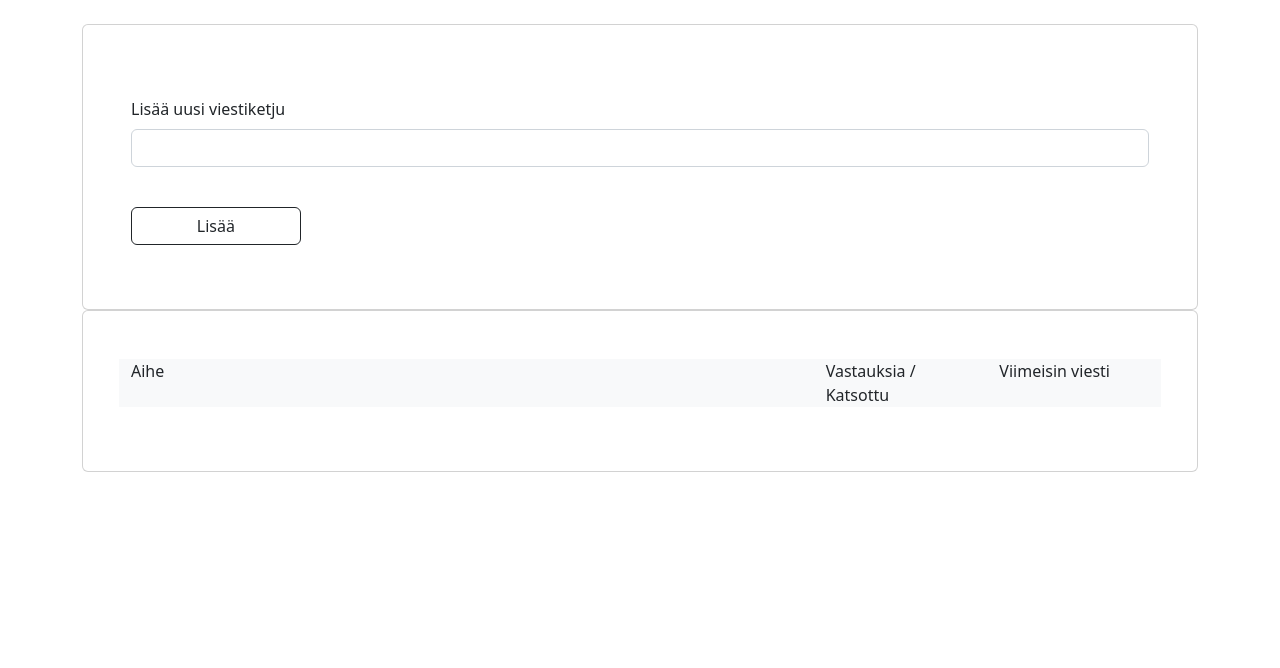
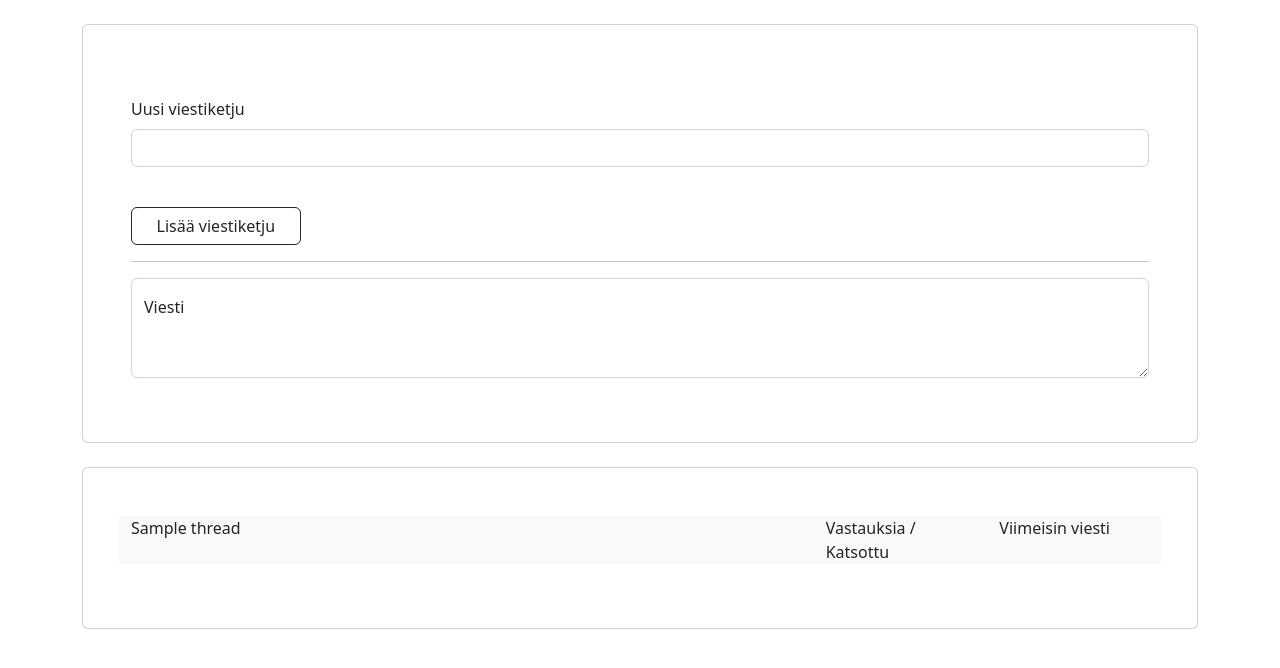
Before and after one commit to pekkalin/tsoha, a Flask app: template templates/threads.html in a window 1280 px wide. Shown: the part 56-724 px from the top of the page. Run offline with Flask 2, Linux system fonts and the light colour scheme; the template is opened without the code that fills it: most values are stand-ins (such as "Sample title", 1, 10 or a date in 2020); parts of the project's set-up code (start-up, migrations or seed data) failed here and were passed over.

Commit message:
basic functionality for adding and getting message threads

```diff
--- a/app.py
+++ b/app.py
@@ -1,5 +1,6 @@
 from crypt import methods
 from datetime import datetime
+from operator import le
 from os import getenv
 
 from flask import Flask, flash, redirect, render_template, request, url_for
@@ -9,7 +10,7 @@ from flask_sqlalchemy import SQLAlchemy
 from werkzeug.security import check_password_hash, generate_password_hash
 
 import service
-from model import Topic
+from model import Thread, Topic
 
 app = Flask(__name__)
 app.config["SQLALCHEMY_DATABASE_URI"] = getenv("DATABASE_URL")
@@ -71,14 +72,18 @@ def register():
 
 @app.route("/topic", methods=['GET', 'POST'])
 def topic():
+    topics = []
     if request.method == "GET":
+        print("getting all topics..")
         topics = service.get_all_topics()
+        print(topics)
 
     elif request.method == "POST":
         restricted = False
         if 'restricted' in request.form:
             restricted = True
 
+        # remove hardcoded user!
         service.add_topic(Topic(topic_name=request.form['topic'],
                                 restricted_access=restricted, created="", created_by=1, updated=""))
         topics = service.get_all_topics()
@@ -86,10 +91,31 @@ def topic():
     return render_template("topics.html", topics=topics)
 
 
-@app.route("/thread/<int:topic_id>", methods=['GET', 'POST'])
-def thread(topic_id):
-    print("Topic id: ", topic_id)
-    return render_template("threads.html")
+@app.route("/thread/<int:topic>")
+def thread(topic):
+    threads = service.get_threads_by_topic(topic)
+    print(threads)
+    if threads == None:
+        threads = []
+
+    return render_template("threads.html", topic_id=topic, threads=threads)
+
+
+@app.route("/thread", methods=['POST'])
+def new_thread():
+    topic_id = request.form['topic_id']
+    print("ADDNING THREAD TO TOPIC ", topic_id)
+    thread_title = request.form['thread']
+    print("thread title ", thread_title)
+
+    if len(thread_title) < 1:
+        flash("Viestiketjun otsikko ei voi olla tyhjä!")
+        return redirect(url_for('thread', topic=topic_id))
+
+    # remove hardcoded user!
+    service.add_new_thread(Thread(
+        topic_id=topic_id, title=thread_title, created="", created_by=1, updated=""))
+    return redirect(url_for('thread', topic=topic_id))
 
 
 if __name__ == "__main__":
--- a/model.py
+++ b/model.py
@@ -1,4 +1,7 @@
 from collections import namedtuple
+from threading import Thread
 
 Topic = namedtuple(
     "Topic", "topic_name restricted_access created created_by updated")
+
+Thread = namedtuple("Thread", "topic_id title created created_by updated")
--- a/schema.sql
+++ b/schema.sql
@@ -30,7 +30,7 @@ CREATE TABLE topics (
 CREATE TABLE restricted_topic_users (
     user_id INT NOT NULL REFERENCES users(id),
     topic_id INT NOT NULL REFERENCES topics(id),
-    grant_date TIMESTAMP,
+    grant_date TIMESTAMP DEFAULT NOW(),
     PRIMARY KEY (user_id, topic_id)
 );
 
@@ -38,9 +38,9 @@ CREATE TABLE threads (
     id serial PRIMARY KEY,
     topic_id INT REFERENCES topics(id),
     title VARCHAR (255),
-    created TIMESTAMP,
+    created TIMESTAMP DEFAULT NOW(),
     created_by INT REFERENCES users(id),
-    updated TIMESTAMP
+    updated TIMESTAMP NULL
 );
 
 CREATE TABLE messages (
--- a/service.py
+++ b/service.py
@@ -6,12 +6,14 @@ from xmlrpc.client import Boolean
 from werkzeug.security import check_password_hash, generate_password_hash
 
 from app import db
-from model import Topic
+from model import Thread, Topic
 
 SQL_REGISTER = "INSERT INTO users (username, password, is_admin) VALUES (:username, :password, :is_admin)"
-SQL_FIND_USER_BY_USERNAME = "SELECT username FROM  users WHERE username=:username"
+SQL_GET_USER_BY_USERNAME = "SELECT username FROM  users WHERE username=:username"
 SQL_GET_ALL_TOPICS = "SELECT id, topic_name, restricted_access, created, created_by, updated FROM topics"
 SQL_INSERT_TOPIC = "INSERT INTO topics (topic_name, restricted_access, created_by) VALUES (:topic_name, :restricted_access, :created_by)"
+SQL_GET_THREADS_BY_TOPIC = "SELECT id, topic_id, title, created, created_by, updated FROM threads WHERE topic_id=:topic_id"
+SQL_ADD_NEW_THREAD = " INSERT INTO threads (topic_id, title, created_by) VALUES (:topic_id, :title, :created_by)"
 
 
 def register(username, password, is_admin) -> Boolean:
@@ -32,7 +34,7 @@ def register(username, password, is_admin) -> Boolean:
 
 def find_user_by_username(username: str):
     try:
-        return db.session.execute(SQL_FIND_USER_BY_USERNAME, {"username": username}).fetchone()
+        return db.session.execute(SQL_GET_USER_BY_USERNAME, {"username": username}).fetchone()
     except Exception as e:
         db.session.close()
 
@@ -59,3 +61,26 @@ def add_topic(topic: Topic):
         db.session.commit()
 
     return topic_added
+
+
+def get_threads_by_topic(topic_id: int):
+    try:
+        return db.session.execute(SQL_GET_THREADS_BY_TOPIC, {"topic_id": topic_id}).fetchall()
+    except Exception as e:
+        print(e)
+        db.session.close()
+
+
+def add_new_thread(thread: Thread):
+    thread_added: Boolean = True
+
+    try:
+        db.session.execute(SQL_ADD_NEW_THREAD, {
+                           "topic_id": thread.topic_id, "title": thread.title, "created_by": thread.created_by})
+    except Exception as e:
+        db.session.close()
+        thread_added = False
+    else:
+        db.session.commit()
+
+    return thread_added
--- a/templates/threads.html
+++ b/templates/threads.html
@@ -2,24 +2,32 @@
 {% block content %}
 <div class="card bg-white">
     <div class="card-body p-5">
-        <form action="{{url_for('topic')}}" method="post" class="mb-3 mt-md-4">
+        <form action="{{url_for('new_thread')}}" method="post" class="mb-3 mt-md-4">
             <div class="mb-3">
-                <label for="thread" class="form-label">Lisää uusi viestiketju</label>
+                <label for="thread" class="form-label">Uusi viestiketju</label>
                 <input type="text" class="form-control" id="thread" name="thread">
             </div>
             <br />
             <div class="d-grid col-2">
-                <button class="btn btn-outline-dark" type="submit">Lisää</button>
+                <button class="btn btn-outline-dark" type="submit">Lisää viestiketju</button>
             </div>
+            <hr />
+            <div class="form-floating">
+                <textarea class="form-control" placeholder="Kirjoita viestisi tähän" id="message" name="message"
+                    style="height: 100px"></textarea>
+                <label for="message">Viesti</label>
+            </div>
+            <input type="hidden" id="topic_id" name="topic_id" value={{topic_id}} />
         </form>
     </div>
 </div>
-
+<br />
 <div class="card bg-white">
     <div class="card-body p-5">
+        {% for thread in threads %}
         <div class="row mb-3">
             <div class="col-md-8 bg-light">
-                Aihe
+                {{ thread.title }}
             </div>
             <div class="col-md-2 bg-light">
                 Vastauksia / Katsottu
@@ -28,6 +36,7 @@
                 Viimeisin viesti
             </div>
         </div>
+        {% endfor %}
     </div>
 </div>
 {% endblock %}
--- a/templates/topics.html
+++ b/templates/topics.html
@@ -25,7 +25,7 @@
         {% for topic in topics %}
         <div class="row mb-3">
             <div class="col-md-8 bg-light">
-                <a href="{{url_for('thread', topic_id=topic.id)}}" class="text-secondary">{{ topic.topic_name }}</a>
+                <a href="{{url_for('thread',topic=topic.id)}}" class="text-secondary">{{ topic.topic_name }}</a>
             </div>
             <div class="col-md-1 bg-light">
                 Ketjut
```
